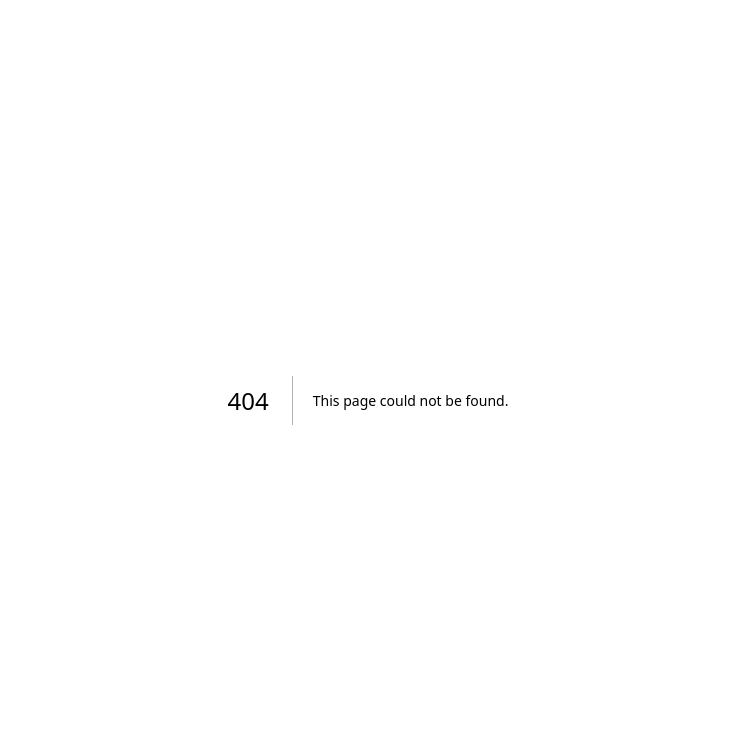
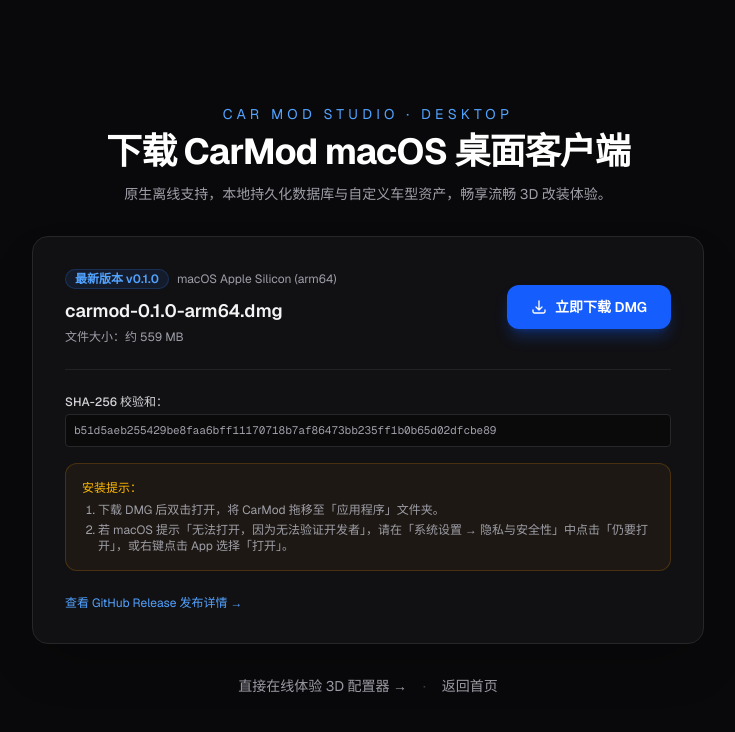
Before and after one commit to lukaizj/car-mod-saas, a Next.js app: page /download in a window 1280 px wide. Before the commit this address had no page. Shown: the top 732 px of the page, without its empty margins (272-1007 px from the left). Built offline with nearby package versions, Linux system fonts and the light colour scheme.

Commit message:
Add desktop DMG download page and update home page navigation

```diff
--- /dev/null
+++ b/src/app/download/page.tsx
@@ -0,0 +1,111 @@
+import Link from "next/link";
+
+export default function DownloadPage() {
+  const downloadUrl =
+    "https://github.com/lukaizj/car-mod-saas/releases/download/v0.1.0/carmod-0.1.0-arm64.dmg";
+  const releaseUrl =
+    "https://github.com/lukaizj/car-mod-saas/releases/tag/v0.1.0";
+  const sha256 =
+    "b51d5aeb255429be8faa6bff11170718b7af86473bb235ff1b0b65d02dfcbe89";
+
+  return (
+    <main className="relative flex min-h-screen flex-col items-center justify-center overflow-hidden bg-zinc-950 px-4 py-12 text-center">
+      <div className="pointer-events-none absolute inset-0 bg-[radial-gradient(ellipse_at_top,_var(--tw-gradient-stops))] from-blue-900/30 via-zinc-950 to-zinc-950" />
+
+      <div className="relative z-10 w-full max-w-2xl space-y-8">
+        <div>
+          <p className="text-sm uppercase tracking-[0.3em] text-blue-400">
+            Car Mod Studio · Desktop
+          </p>
+          <h1 className="mt-2 text-3xl font-bold tracking-tight text-white sm:text-4xl">
+            下载 CarMod macOS 桌面客户端
+          </h1>
+          <p className="mt-3 text-sm text-zinc-400">
+            原生离线支持，本地持久化数据库与自定义车型资产，畅享流畅 3D 改装体验。
+          </p>
+        </div>
+
+        <div className="rounded-2xl border border-zinc-800 bg-zinc-900/60 p-6 text-left shadow-2xl backdrop-blur-sm sm:p-8">
+          <div className="flex flex-col items-start justify-between gap-4 border-b border-zinc-800/80 pb-6 sm:flex-row sm:items-center">
+            <div>
+              <div className="flex items-center gap-2">
+                <span className="inline-flex items-center rounded-full bg-blue-500/10 px-2.5 py-0.5 text-xs font-semibold text-blue-400 ring-1 ring-inset ring-blue-500/20">
+                  最新版本 v0.1.0
+                </span>
+                <span className="text-xs text-zinc-400">macOS Apple Silicon (arm64)</span>
+              </div>
+              <h2 className="mt-2 text-lg font-semibold text-zinc-100">
+                carmod-0.1.0-arm64.dmg
+              </h2>
+              <p className="mt-1 text-xs text-zinc-400">文件大小：约 559 MB</p>
+            </div>
+
+            <a
+              href={downloadUrl}
+              className="inline-flex w-full items-center justify-center gap-2 rounded-xl bg-blue-600 px-6 py-3 text-sm font-semibold text-white shadow-lg shadow-blue-600/30 transition hover:bg-blue-500 sm:w-auto"
+            >
+              <svg
+                className="h-4 w-4"
+                fill="none"
+                viewBox="0 0 24 24"
+                strokeWidth="2"
+                stroke="currentColor"
+              >
+                <path
+                  strokeLinecap="round"
+                  strokeLinejoin="round"
+                  d="M3 16.5v2.25A2.25 2.25 0 005.25 21h13.5A2.25 2.25 0 0021 18.75V16.5M7.5 12l4.5 4.5m0 0l4.5-4.5M12 3v13.5"
+                />
+              </svg>
+              立即下载 DMG
+            </a>
+          </div>
+
+          <div className="space-y-4 pt-6 text-xs text-zinc-400">
+            <div>
+              <span className="font-medium text-zinc-300">SHA-256 校验和：</span>
+              <code className="mt-1 block break-all rounded border border-zinc-800 bg-zinc-950/80 p-2 font-mono text-[11px] text-zinc-400">
+                {sha256}
+              </code>
+            </div>
+
+            <div className="rounded-xl border border-amber-500/20 bg-amber-500/5 p-4 text-zinc-300">
+              <p className="font-medium text-amber-400">安装提示：</p>
+              <ol className="mt-1.5 list-decimal space-y-1 pl-4 text-zinc-400">
+                <li>下载 DMG 后双击打开，将 CarMod 拖移至「应用程序」文件夹。</li>
+                <li>若 macOS 提示「无法打开，因为无法验证开发者」，请在「系统设置 → 隐私与安全性」中点击「仍要打开」，或右键点击 App 选择「打开」。</li>
+              </ol>
+            </div>
+
+            <div className="flex items-center justify-between pt-2">
+              <a
+                href={releaseUrl}
+                target="_blank"
+                rel="noreferrer"
+                className="text-xs text-blue-400 underline-offset-4 hover:underline"
+              >
+                查看 GitHub Release 发布详情 →
+              </a>
+            </div>
+          </div>
+        </div>
+
+        <div className="flex flex-wrap items-center justify-center gap-4 text-sm">
+          <Link
+            href="/configure"
+            className="text-zinc-400 transition hover:text-white"
+          >
+            直接在线体验 3D 配置器 →
+          </Link>
+          <span className="text-zinc-700">·</span>
+          <Link
+            href="/"
+            className="text-zinc-400 transition hover:text-white"
+          >
+            返回首页
+          </Link>
+        </div>
+      </div>
+    </main>
+  );
+}
--- a/src/app/page.tsx
+++ b/src/app/page.tsx
@@ -31,12 +31,19 @@
           >
             门店后台
           </Link>
+          <Link
+            href="/download"
+            className="rounded-2xl border border-blue-500/40 bg-blue-950/30 px-8 py-3.5 font-medium text-blue-300 transition hover:border-blue-400 hover:bg-blue-900/40 hover:text-white"
+          >
+            下载桌面端 (DMG)
+          </Link>
         </div>
 
-        <div className="grid grid-cols-3 gap-4 pt-8 text-left text-sm">
+        <div className="grid grid-cols-2 gap-4 pt-8 text-left text-sm sm:grid-cols-4">
           <Feature title="3D 预览" desc="WebGL 实时换色" />
           <Feature title="自动报价" desc="贴膜+套件+工时" />
           <Feature title="预约到店" desc="门店确认施工" />
+          <Feature title="桌面客户端" desc="macOS 原生离线运行" />
         </div>
       </div>
     </main>
```
Also changed, not shown: 1 other file (tests, documents, lock files or other folders).
